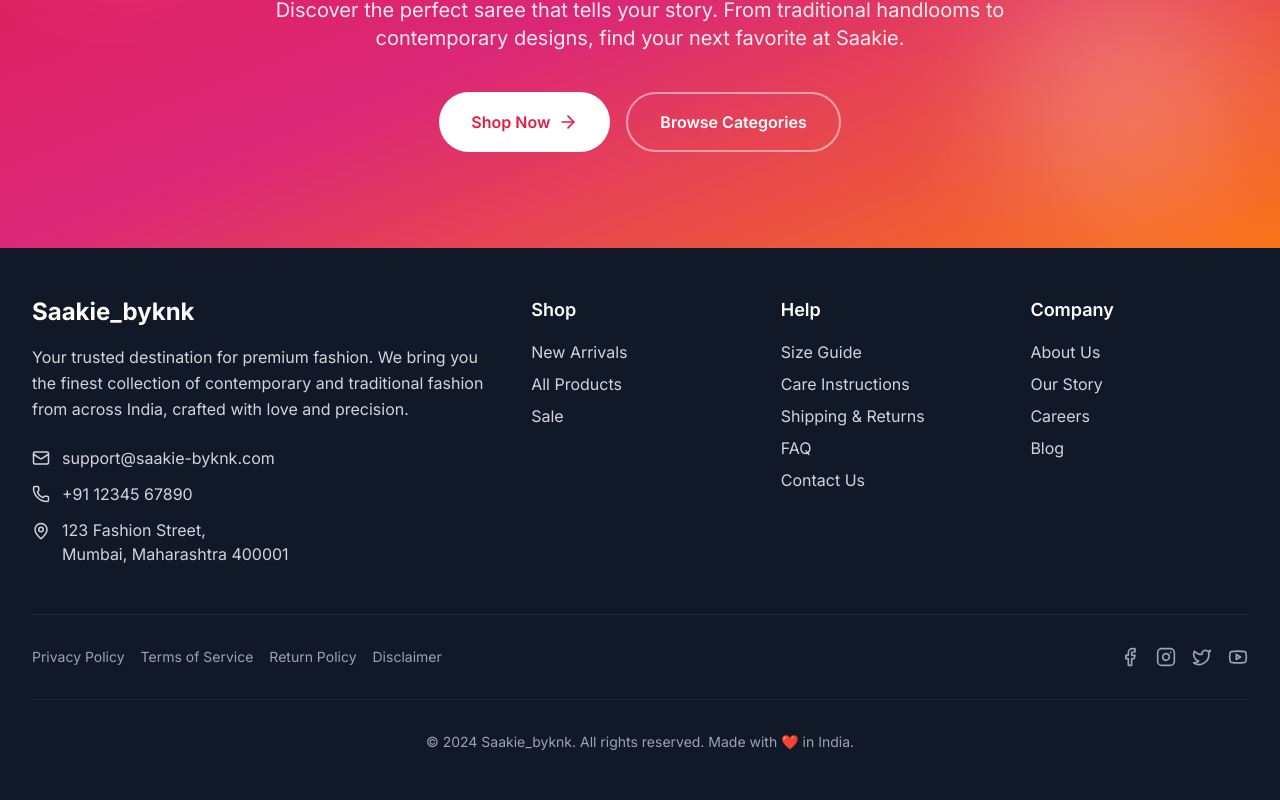
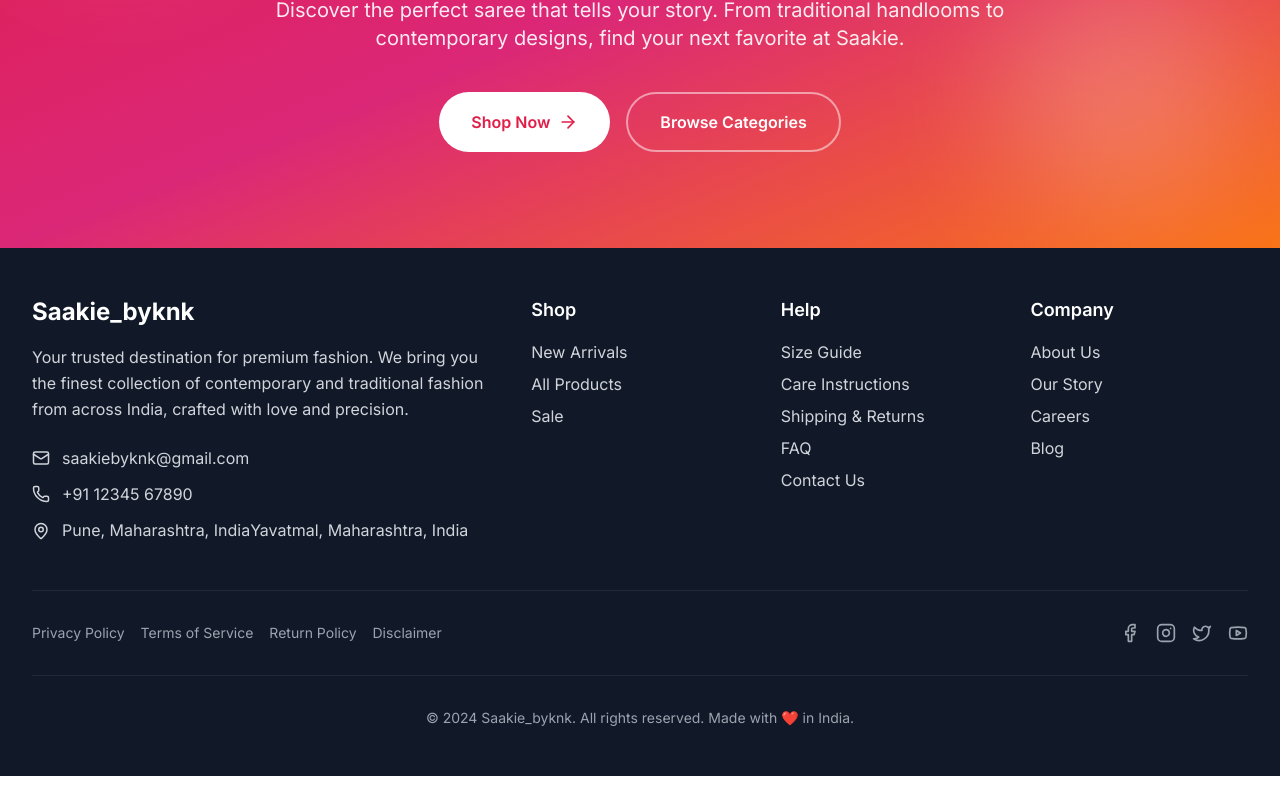
Before and after one commit to AkshayChavhan/saakie_byknk, a Next.js app: page /blog in a window 1280 px wide. Shown: the part 3354-4154 px from the top of the page. After the commit the page ends 4130 px from the top, so only its background shows below. Built offline with nearby package versions, Linux system fonts and the light colour scheme; no server answers.

Commit message:
UI updated

```diff
--- a/components/layout/footer.tsx
+++ b/components/layout/footer.tsx
@@ -53,7 +53,7 @@ export function Footer() {
             <div className="space-y-3">
               <div className="flex items-center text-gray-300">
                 <Mail size={18} className="mr-3 flex-shrink-0" />
-                <span>support@saakie-byknk.com</span>
+                <span>saakiebyknk@gmail.com</span>
               </div>
               <div className="flex items-center text-gray-300">
                 <Phone size={18} className="mr-3 flex-shrink-0" />
@@ -61,7 +61,8 @@ export function Footer() {
               </div>
               <div className="flex items-start text-gray-300">
                 <MapPin size={18} className="mr-3 flex-shrink-0 mt-1" />
-                <span>123 Fashion Street,<br />Mumbai, Maharashtra 400001</span>
+                <span>Pune, Maharashtra, India</span><br/>
+                <span>Yavatmal, Maharashtra, India</span>
               </div>
             </div>
           </div>
```
